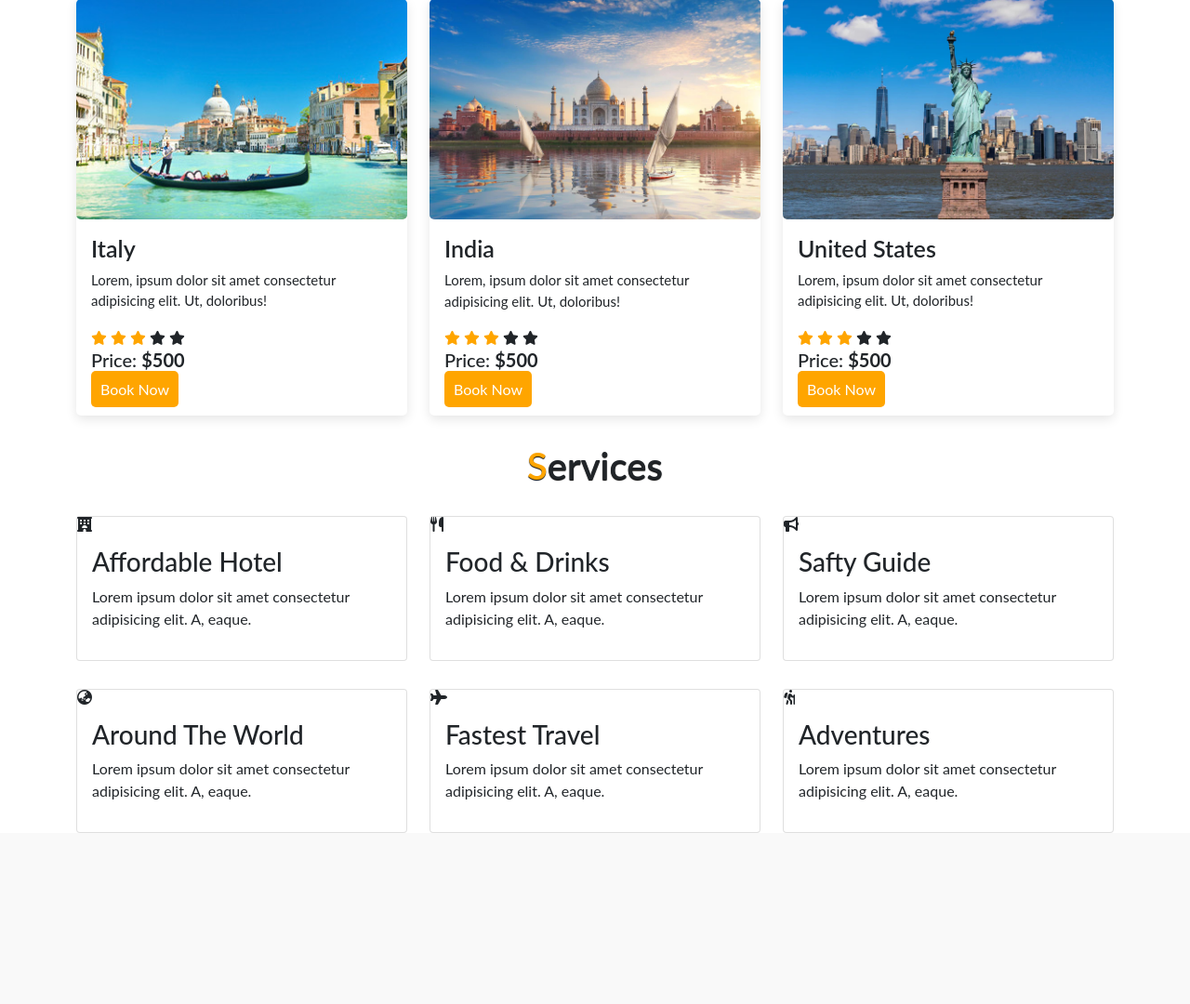
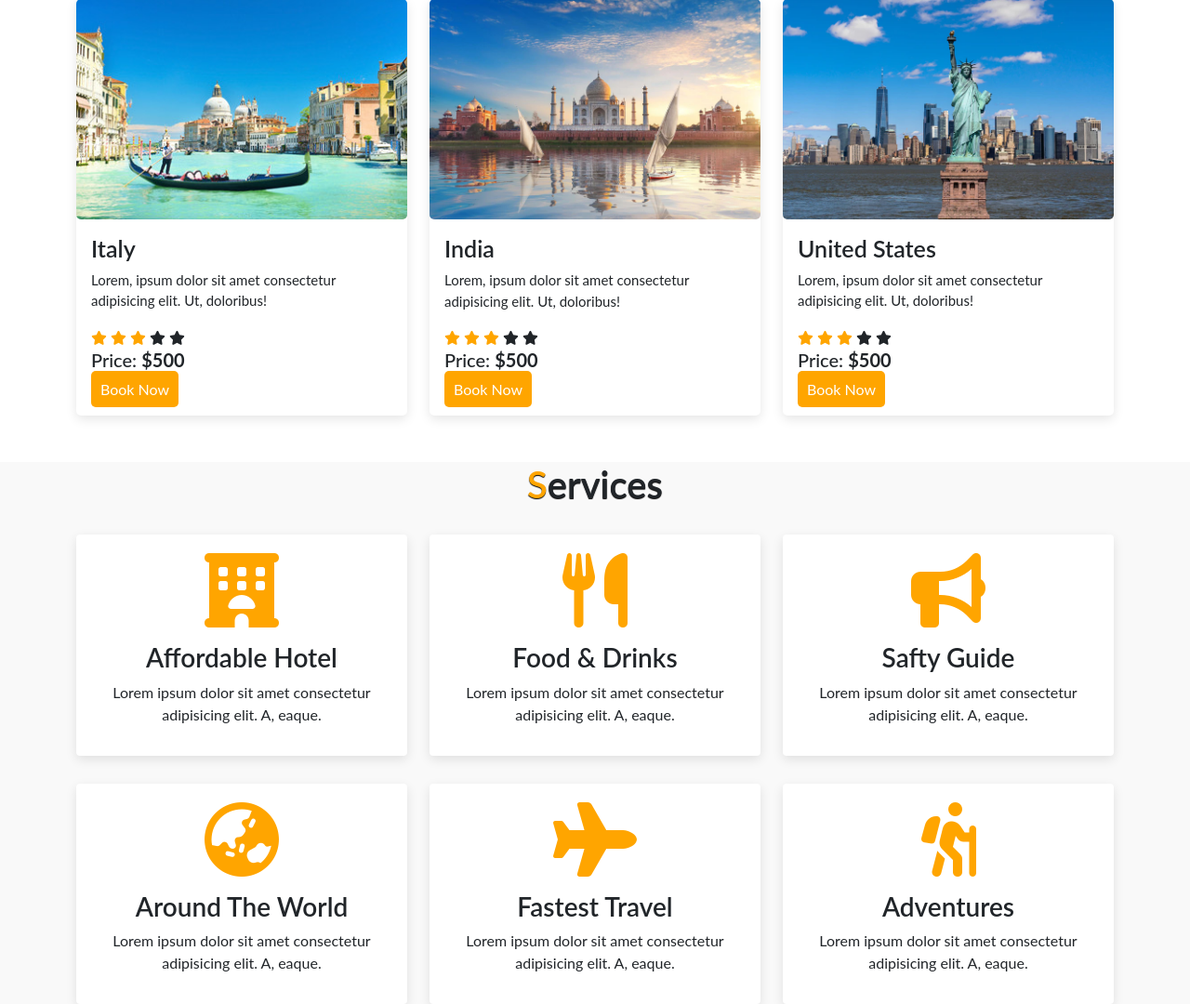
Before and after one commit to valzza/travel-projekti, a PHP site: page / in a window 1280 px wide. Shown: the part 2197-3277 px from the top of the page at 93% size. Before the commit the page ends 3093 px from the top, so only its background shows below. Run offline with PHP 8.4, Linux system fonts and the light colour scheme.

Commit message:
Services css

```diff
--- a/style.css
+++ b/style.css
@@ -235,3 +235,27 @@
     border-radius: 5px;
 }
 /* Section Packages End */
+
+/* Section Services Start */
+.services{
+    background: #f9f9f9;
+    margin-top: 50px;
+}
+.services .card{
+    box-shadow: rgba(0,0,0,0.1) 0px 4px 12px;
+    border: none;
+    cursor: pointer;
+}
+.services .card i{
+    font-size: 80px;
+    text-align: center;
+    color: #ffa500;
+    margin-top: 20px;
+}
+.services .card .card-body h3{
+    font-weight: 600;
+}
+.services .card .card-body{
+    text-align: center;
+}
+/* Section Services End */
```
